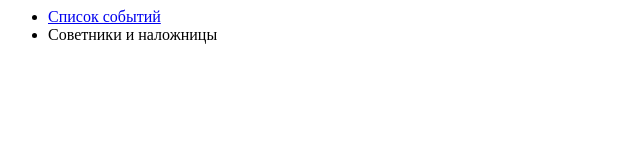
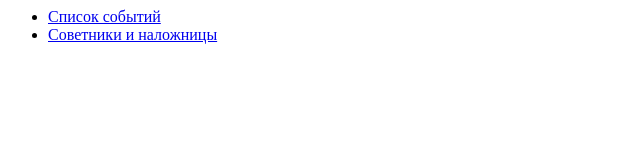
Before and after one commit to taery/taery.github.io, a plain HTML site: page index.html in a window 1280 px wide. Shown: the whole page, without its empty margins (0-640 px from the left). Drawn offline with Linux system fonts and the light colour scheme.

Commit message:
fix links

```diff
--- a/index.html
+++ b/index.html
@@ -1,6 +1,6 @@
 <body>
   <ul>
     <li><a href="events/index.html">Список событий</a></li>
-    <li><a hred="viziers/index.html">Советники и наложницы</a></li>
+    <li><a href="viziers/index.html">Советники и наложницы</a></li>
   </ul>
 </body>
```
